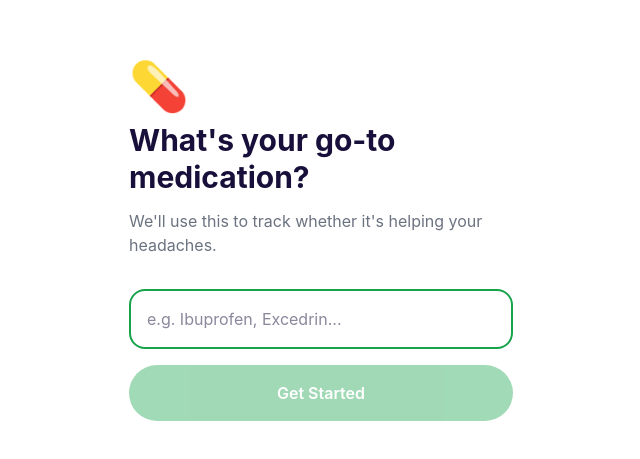
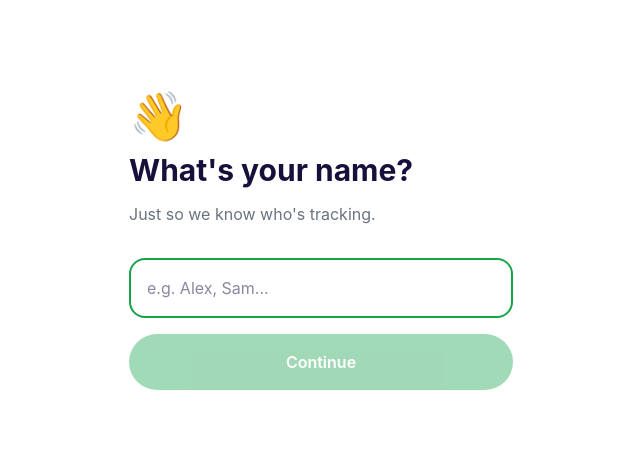
Before and after one commit to Dami-Ak/Headache-Tracker, a React (Vite) app: page / in a window 1280 px wide. Shown: the part 159-618 px from the top of the page, without its empty margins (319-959 px from the left). Built offline with nearby package versions, Linux system fonts and the light colour scheme; no server answers; the database is empty.

Commit message:
Add name onboarding step before medication

```diff
--- a/src/App.tsx
+++ b/src/App.tsx
@@ -2,6 +2,7 @@ import { useState, useRef } from 'react'
 import { BrowserRouter, Routes, Route, useLocation } from 'react-router-dom'
 import { AnimatePresence, motion } from 'framer-motion'
 import { useMedication } from './hooks/useMedication'
+import { useUserName } from './hooks/useUserName'
 import { useEpisodes } from './hooks/useEpisodes'
 import { deleteEpisode } from './lib/queries'
 import HomeScreen from './components/HomeScreen'
@@ -10,7 +11,21 @@ import StatsScreen from './components/StatsScreen'
 import LogSheet from './components/LogSheet'
 import BottomNav from './components/BottomNav'
 
-function Onboarding({ onComplete }: { onComplete: (name: string) => void }) {
+function OnboardingStep({
+  emoji,
+  title,
+  subtitle,
+  placeholder,
+  buttonLabel,
+  onComplete,
+}: {
+  emoji: string
+  title: string
+  subtitle: string
+  placeholder: string
+  buttonLabel: string
+  onComplete: (value: string) => void
+}) {
   const [value, setValue] = useState('')
 
   return (
@@ -28,19 +43,15 @@ function Onboarding({ onComplete }: { onComplete: (name: string) => void }) {
             animate={{ rotate: [0, -10, 10, -10, 0] }}
             transition={{ delay: 0.6, duration: 0.6 }}
           >
-            💊
+            {emoji}
           </motion.div>
-          <h1 className="text-3xl font-bold text-[#18103A] leading-tight">
-            What's your go-to medication?
-          </h1>
-          <p className="text-[#6B7280] text-base">
-            We'll use this to track whether it's helping your headaches.
-          </p>
+          <h1 className="text-3xl font-bold text-[#18103A] leading-tight">{title}</h1>
+          <p className="text-[#6B7280] text-base">{subtitle}</p>
         </div>
         <div className="flex flex-col gap-4">
           <input
             type="text"
-            placeholder="e.g. Ibuprofen, Excedrin..."
+            placeholder={placeholder}
             value={value}
             onChange={e => setValue(e.target.value)}
             onKeyDown={e => e.key === 'Enter' && value.trim() && onComplete(value.trim())}
@@ -53,7 +64,7 @@ function Onboarding({ onComplete }: { onComplete: (name: string) => void }) {
             whileTap={{ scale: 0.97 }}
             className="w-full bg-[#16A34A] text-white font-semibold text-base rounded-full py-4 disabled:opacity-40 transition-opacity"
           >
-            Get Started
+            {buttonLabel}
           </motion.button>
         </div>
       </div>
@@ -76,6 +87,7 @@ function PageWrapper({ children }: { children: React.ReactNode }) {
 }
 
 function AppShell() {
+  const { userName, setUserName } = useUserName()
   const { medication, setMedication } = useMedication()
   const [showLog, setShowLog] = useState(false)
   const [logInitialDate, setLogInitialDate] = useState<string | undefined>(undefined)
@@ -111,8 +123,28 @@ function AppShell() {
   return (
     <div className="relative w-full max-w-sm mx-auto min-h-screen bg-[#F0FAF3] flex flex-col">
       <AnimatePresence>
-        {!medication && (
-          <Onboarding onComplete={name => setMedication(name)} />
+        {!userName && (
+          <OnboardingStep
+            emoji="👋"
+            title="What's your name?"
+            subtitle="Just so we know who's tracking."
+            placeholder="e.g. Alex, Sam..."
+            buttonLabel="Continue"
+            onComplete={name => setUserName(name)}
+          />
+        )}
+      </AnimatePresence>
+
+      <AnimatePresence>
+        {userName && !medication && (
+          <OnboardingStep
+            emoji="💊"
+            title="What's your go-to medication?"
+            subtitle="We'll use this to track whether it's helping your headaches."
+            placeholder="e.g. Ibuprofen, Excedrin..."
+            buttonLabel="Get Started"
+            onComplete={med => setMedication(med)}
+          />
         )}
       </AnimatePresence>
 
--- /dev/null
+++ b/src/hooks/useUserName.ts
@@ -0,0 +1,16 @@
+import { useState } from 'react'
+
+const KEY = 'ht_user_name'
+
+export function useUserName() {
+  const [userName, setUserNameState] = useState<string | null>(
+    () => localStorage.getItem(KEY)
+  )
+
+  function setUserName(name: string) {
+    localStorage.setItem(KEY, name)
+    setUserNameState(name)
+  }
+
+  return { userName, setUserName }
+}
```
